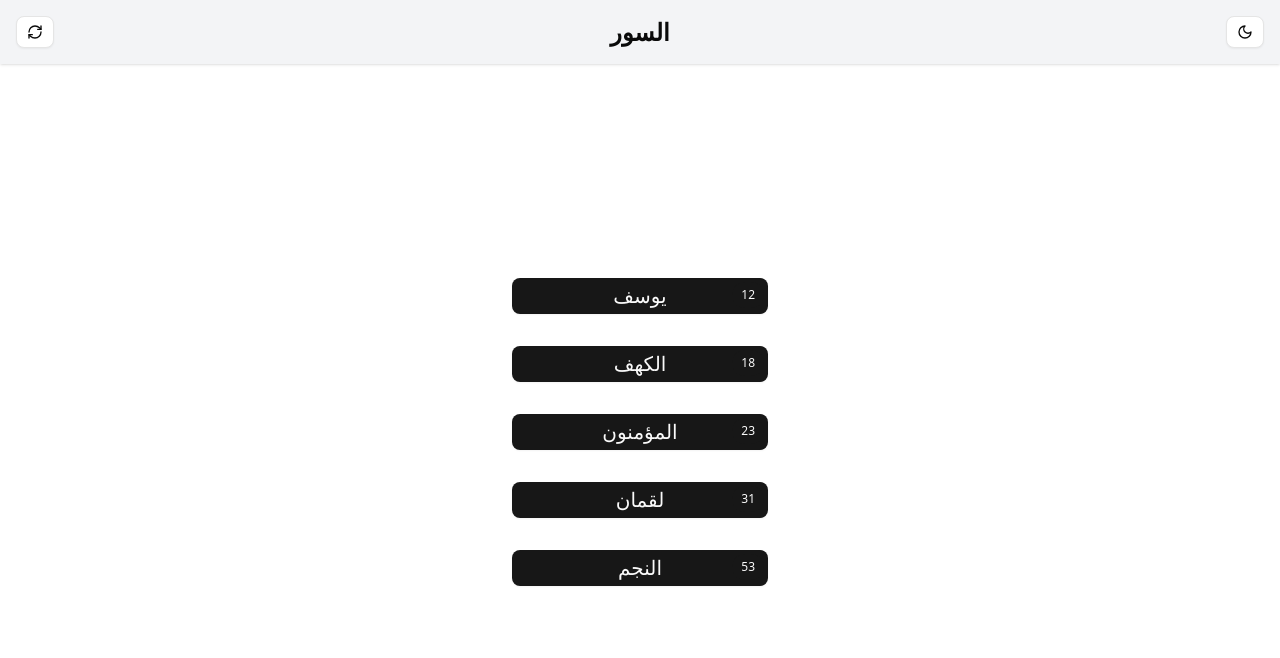
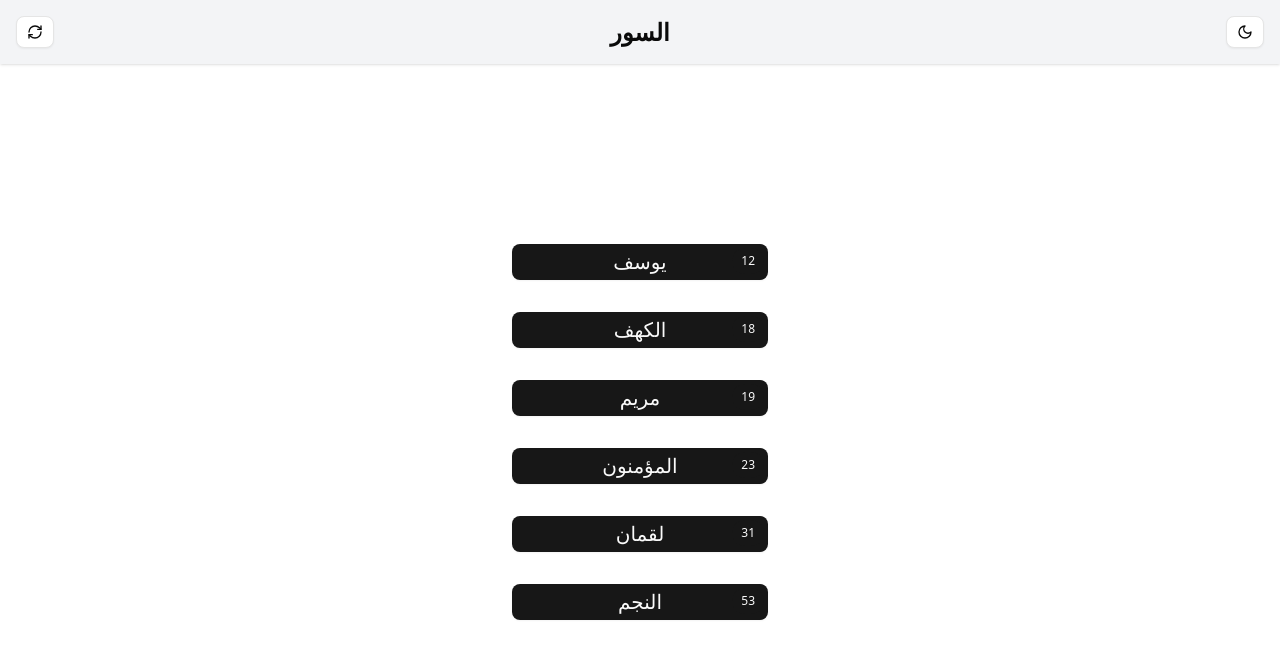
Before and after one commit to fennec01/nour, a React (Vite) app: page / in a window 1280 px wide. Shown: the top 658 px of the page. Built offline with nearby package versions, Linux system fonts and the light colour scheme.

Commit message:
Add surah 18 maryam

```diff
--- a/src/data/data.ts
+++ b/src/data/data.ts
@@ -12,6 +12,13 @@ export const dataPro = [
         parts: 12,
         reciters: ["humaid"],
         imagesStartIndex: 293
+    },
+     {
+        id: 19,
+        name: "مريم",
+        parts: 8,
+        reciters: ["humaid"],
+        imagesStartIndex: 305
     },
     {
         id: 23,
```
